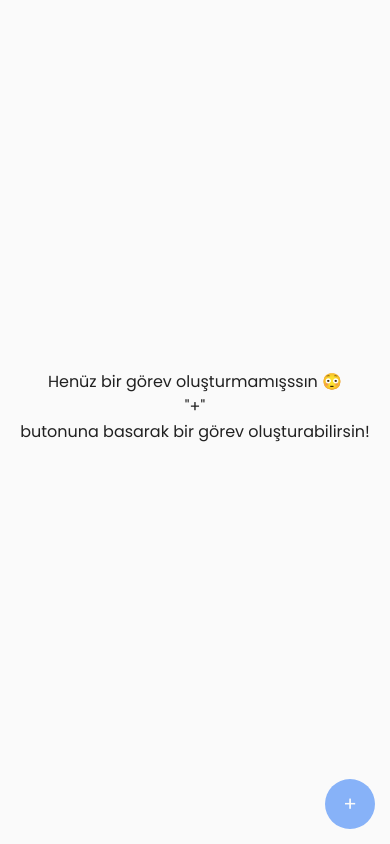
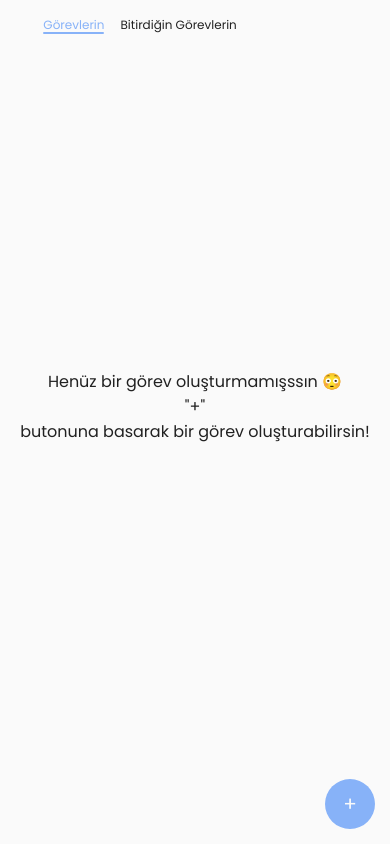
Before and after one commit to imtodo-android/android, a React Native app: screen / in a window 390 px wide. Built offline with nearby package versions, Linux system fonts and the light colour scheme.

Commit message:
FINNALLY APP IS DONEEEEEEEEEEE!!!!!!!!!!!!!!!!

```diff
--- a/App.js
+++ b/App.js
@@ -18,6 +18,8 @@ export default function App() {
   const [refreshDaTasks, setRefreshTheTasks] = useState(0);
   const [deleteable, setDeleteable] = useState(false);
   const [justDone, setJustDone] = useState(0);
+  const [page, setPage] = useState('tasks');
+  const [fullDoneTasks, setAllDoneTasks] = useState([{ title: 'sa' }, { title: 'sa' }])
 
   const getTasks = async () => {
     const al = await AsyncStorage.getItem('@tasks');
@@ -79,6 +81,37 @@ export default function App() {
   }, []);
 
   useEffect(() => {
+    const al = AsyncStorage.getItem('@donetasks');
+    if (al !== undefined) {
+      al.then((r) => {
+        setAllDoneTasks(JSON.parse(r));
+      })
+    }
+  }, [page])
+
+  useEffect(() => {
+    if (doneTasks.length > 0) {
+      let newDoneTasks = []
+
+      const doneT = AsyncStorage.getItem('@donetasks');
+
+      if (doneT !== undefined) {
+        doneT.then((myR) => {
+          newDoneTasks = JSON.parse(myR);
+
+          doneTasks.map((theTask) => {
+            newDoneTasks.push(theTask);
+          });
+
+          const filteredDoneTasks = [...new Set(newDoneTasks)];
+
+          AsyncStorage.setItem('@donetasks', JSON.stringify(filteredDoneTasks));
+        })
+      }
+    }
+  }, [doneTasks])
+
+  useEffect(() => {
     if (openCount < 2) {
       getTasks().then((r) => {
         if (r == undefined) {
@@ -113,6 +146,18 @@ export default function App() {
     setReset(reset + 1);
   }, [doneTasks])
 
+  function doneTaskForIDK(doneTaskzzz) {
+    return (
+      <div className="task">
+        <div className="task-title">
+          <h1 style={{ marginLeft: '1rem' }}> {doneTaskzzz.title.length > 40 && doneTaskzzz.title.substr(0, 39) + '...' || doneTaskzzz.title}</h1>
+          <p>
+          </p>
+        </div>
+      </div>
+    )
+  }
+
   return (
     <View
       style={
@@ -121,20 +166,64 @@ export default function App() {
           display: 'flex',
           flexDirection: 'column',
           alignItems: 'center',
-          justifyContent: tasks.length === 0 ? 'center' : '',
-          height: tasks.length === 0 ? '100%' : 'auto',
-          position: tasks.length === 0 ? 'absolute;top:0;left:0;' : '',
+          justifyContent: tasks.length === 0 && page === 'tasks' ? 'center' : '',
+          height: tasks.length === 0 && page === 'tasks' ? '100%' : 'auto',
+          position: tasks.length === 0 && page === 'tasks' ? 'absolute;top:0;left:0;' : '',
           paddingBottom: '2rem'
         }
       }
     >
-      {selected.length > 0 && justDone > -1 && <TopBar count={selected.length} doneit={setJustDone} />}
+      <div style={{
+        display: 'flex',
+        flexDirection: 'row',
+        position: 'absolute',
+        top: '1rem',
+        width: 'calc(100% * 7/9)',
+        fontSize: '12px'
+      }}>
+        <span style={{
+          marginRight: '1rem', cursor: 'pointer',
+          color: page === 'tasks' ? '#87b2f8' : '', transition: '250ms'
+        }} onClick={() => { setPage('tasks') }}>Görevlerin</span>
+        <span style={{
+          cursor: 'pointer', color: page === 'done tasks' ? '#87b2f8' : '', transition: '250ms'
+        }} onClick={() => { setPage('done tasks') }}>Bitirdiğin Görevlerin</span>
 
-      {tasks.length > 0 &&
+        <div style={{
+          width: page === 'tasks' ? '61.17px' : '116.28px', height: '2px', borderRadius: '100px', background: '#87b2f8',
+          position: 'absolute', bottom: '0', transform: page === 'done tasks' ? 'translateX(78px)' : '',
+          transition: '250ms'
+        }}></div>
+      </div>
+
+      {page === 'tasks' && selected.length > 0 && justDone > -1 && <TopBar count={selected.length} doneit={setJustDone} />}
+
+      {page === 'done tasks' &&
+        <div style={{ marginTop: '4rem', width: '100%', display: 'flex', justifyContent: 'center' }}>
+          <div style={{
+            width: 'calc(100% * 7/9)',
+          }}>
+            {
+              fullDoneTasks.length > 0 && fullDoneTasks.map((doneTask) => (
+                <div className="task">
+                  <div className="task-title">
+                    <h1 style={{ marginLeft: '1rem' }}> {doneTask.title.length > 40 && doneTask.title.substr(0, 39) + '...' || doneTask.title}</h1>
+                    <p>
+                    </p>
+                  </div>
+                </div>
+              ))
+            }
+          </div>
+        </div>
+      }
+
+      {page === 'tasks' && tasks.length > 0 &&
         <ListTitle title="Görevlerin" />
       }
 
-      {tasks.length > 0 &&
+      {
+        tasks.length > 0 && page === 'tasks' &&
         tasks.map((task, index) => {
           return <Task key={index} op={task.opacity} title={task.title} time={task.time} index={task.id} allTasks={tasks} setTaskList={setFirstTasks} reset={reset}
             doneList={doneTasks} setDoneList={setDoneTasks} setSelected={setSelected} irx={index} selected={selected} changeIt={refreshDaTasks} deleteable={deleteable} />
@@ -142,7 +231,7 @@ export default function App() {
       }
 
       {
-        tasks.length === 0 &&
+        tasks.length === 0 && page === 'tasks' &&
         <div style={{
           textAlign: 'center'
         }}>
@@ -153,6 +242,6 @@ export default function App() {
       }
 
       <Create open={openz} setOpen={setOpenz} />
-    </View>
+    </View >
   );
 }
--- a/components/ListTitle.js
+++ b/components/ListTitle.js
@@ -4,7 +4,7 @@ export default function ListTitle({ title }) {
             style={
                 { width: '100%', display: 'flex', flexDirection: 'row', justifyContent: 'center' }
             }>
-            <div className="list-title"> {title} </div>
+            <div className="list-title" style={{marginTop:'2rem'}}> {title} </div>
         </div>
     );
 }
--- a/components/TopBar.js
+++ b/components/TopBar.js
@@ -6,7 +6,7 @@ export default function TopBar({ doneit, count }) {
     return (
         <div className="topbar">
             <h1 style={{ position: 'fixed', left: '1rem', fontSize: '12px', lineHeight: '15px', fontWeight: 'normal', color: '#fafafa' }}>
-                <span style={{ fontWeight: 'bold', color: 'white' }}>{count}</span> tane görev seçildi
+                <span style={{ fontWeight: 'bold', color: 'white', marginRight:'2px' }}>{count}</span> tane görev seçildi
             </h1>
 
             <div style={{ marginRight: '1rem', rowGap: '2rem' }}>
```
